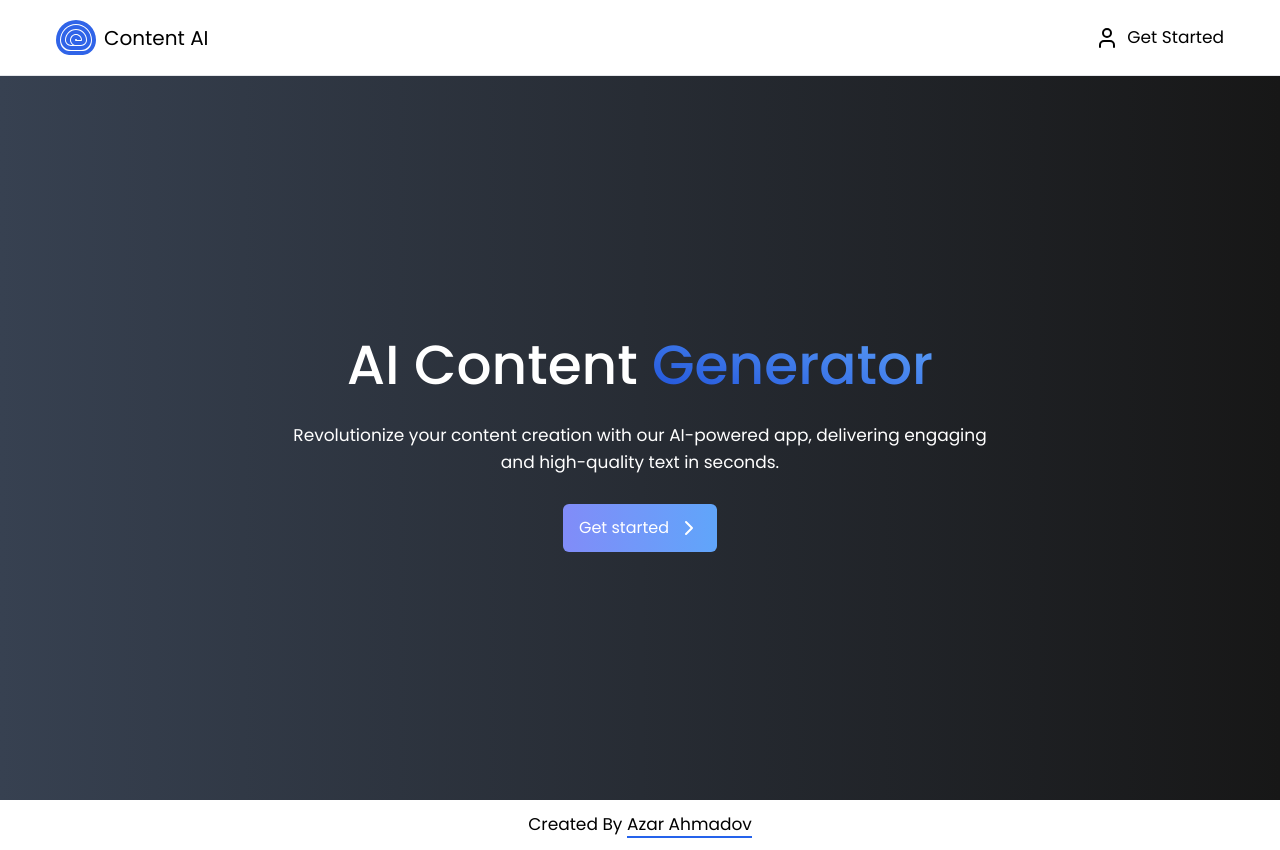
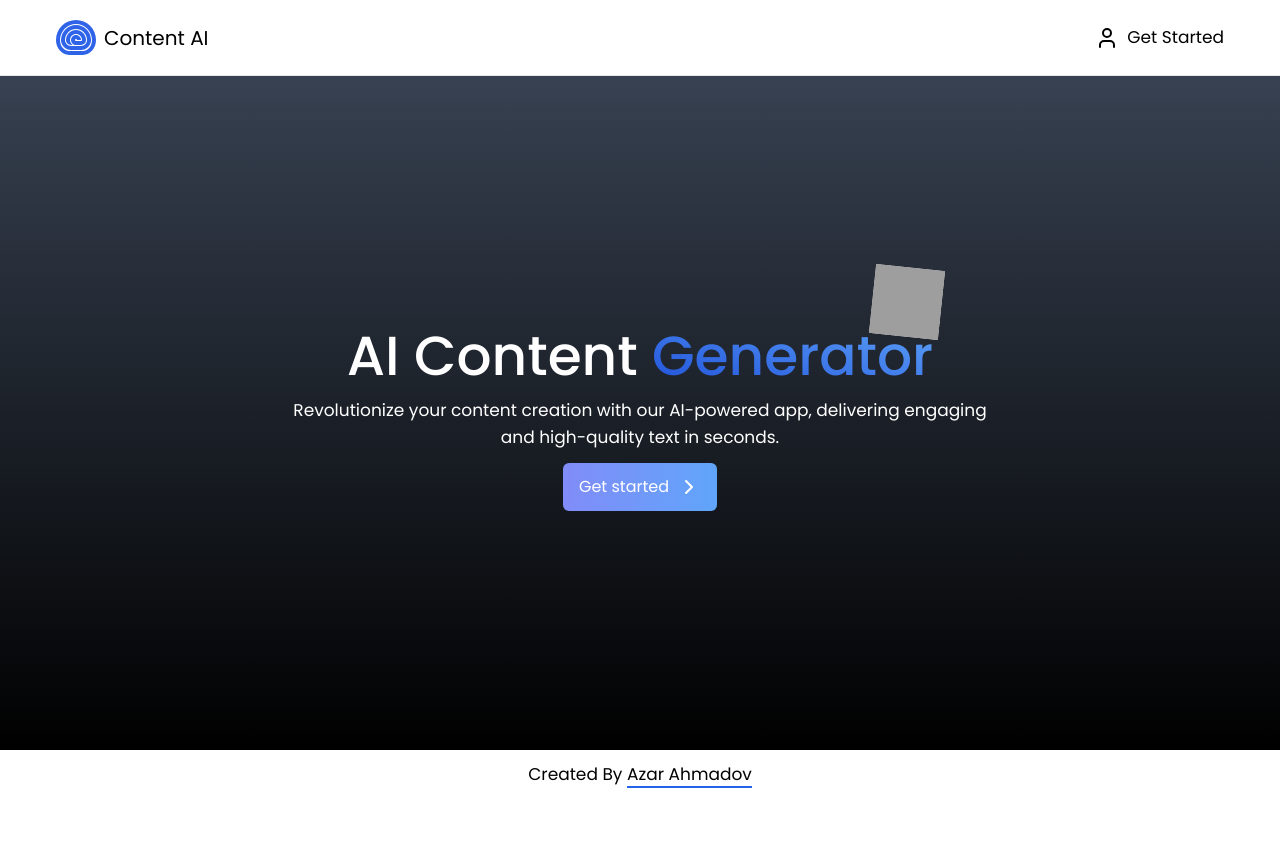
Before and after one commit to AzarAhmadov/Ai-Content-Generator, a Next.js app: page / in a window 1280 px wide. After the commit the page ends 800 px from the top, so only its background shows below. Built offline with nearby package versions, Linux system fonts and the light colour scheme; grey boxes are pictures that could not be loaded.

Commit message:
Update Hero.tsx

```diff
--- a/src/components/hero/Hero.tsx
+++ b/src/components/hero/Hero.tsx
@@ -4,17 +4,23 @@ import React from 'react'
 
 const Hero = () => {
     return (
-        <section className="bg-gradient-to-r from-gray-700 to-neutral-900">
-            <div className="container flex flex-col items-center gap-4 justify-center h-[calc(100vh-76px)]">
+        <section className='bg-gradient-to-b from-gray-700 to-black h-[calc(100vh-126px)] bg-no-repeat bg-cover'>
+            <div className='container flex flex-col items-center gap-4 justify-center h-[calc(100vh-126px)]'>
+                <div className='relative text-center    '>
                     <h2 className='text-[55px] text-white font-[500]'>
                         AI Content <span className='bg-gradient-to-tr from-blue-700 to-blue-400 bg-clip-text text-transparent'>Generator</span>
                     </h2>
                     <p className='max-w-[700px] leading-[27px] text-[#fff] text-center text-[17px]'>
                         Revolutionize your content creation with our AI-powered app, delivering engaging and high-quality text in seconds.
                     </p>
-                <Link className='flex px-4 py-3 text[20px] rounded-md  mt-3 text-white items-center gap-2 bg-gradient-to-r from-indigo-400 to-blue-400' href={'/sign-up'}>
+                    <Link className='flex w-max mx-auto px-4 py-3 text[20px] rounded-md  mt-3 text-white items-center gap-2 bg-gradient-to-r from-indigo-400 to-blue-400' href={'/sign-up'}>
                         Get started <ChevronRight />
                     </Link>
+
+                    <div className='absolute right-12 rotate-6 -top-12'>
+                        <img className='size-[70px]' src="https://cdn-icons-png.flaticon.com/128/10817/10817271.png" alt="" />
+                    </div>
+                </div>
             </div>
         </section>
     )
```
Lines whose indentation alone changed are shown as unchanged.
